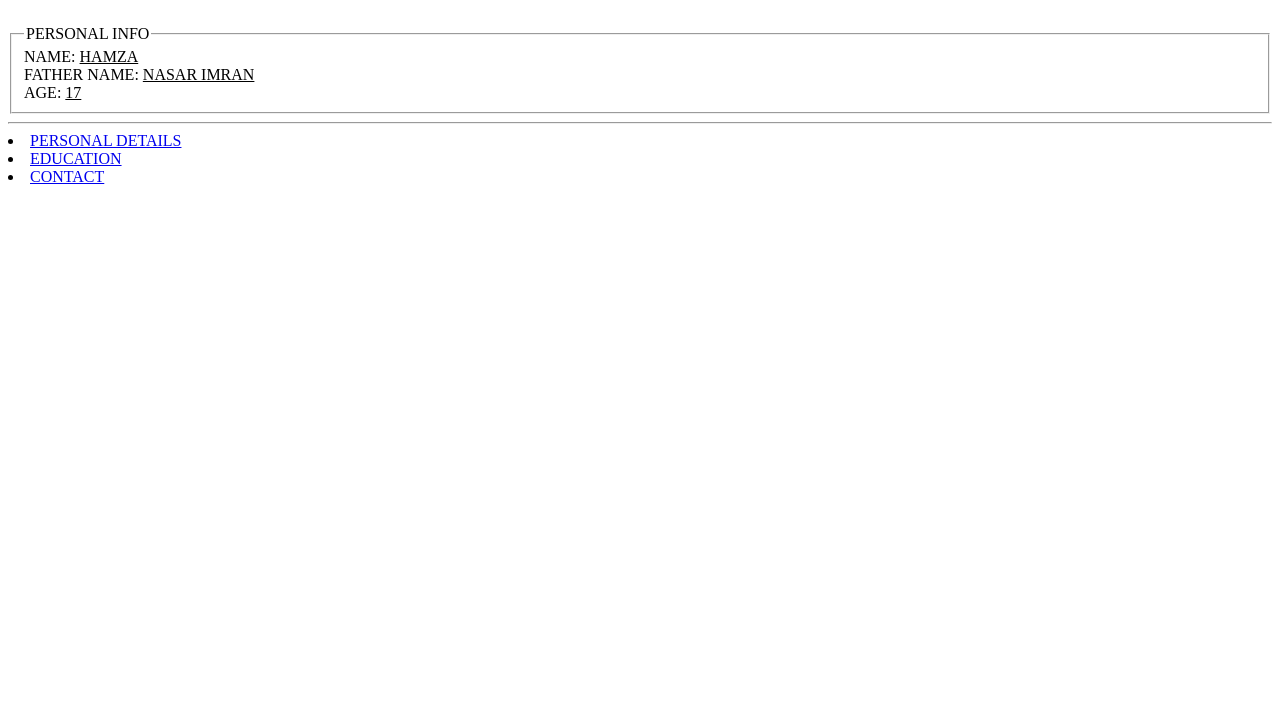
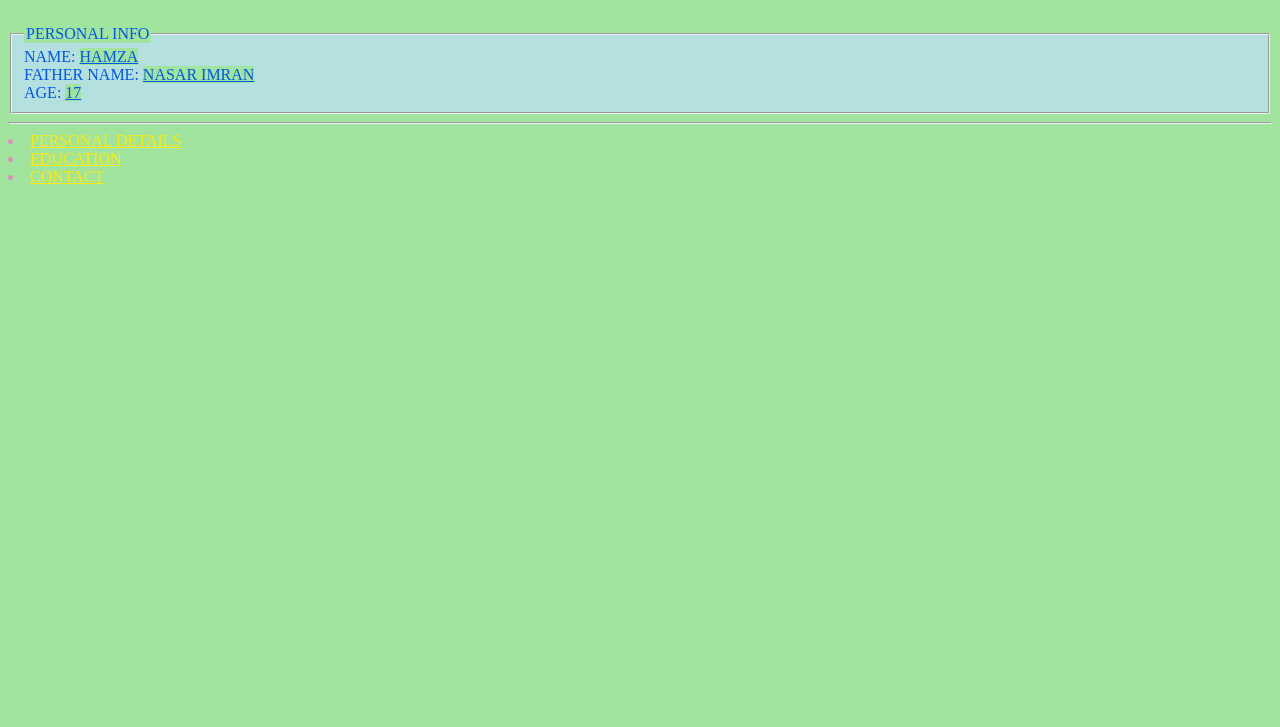
Before and after one commit to hamzanasar144/pak, a plain HTML site: page index.html in a window 1280 px wide. Shown: the part 73-800 px from the top of the page. Drawn offline with Linux system fonts and the light colour scheme.

Commit message:
Add style.css

```diff
--- a/index.html
+++ b/index.html
@@ -3,7 +3,8 @@
 <head>
     <meta charset="UTF-8">
     <meta name="viewport" content="width=device-width, initial-scale=1.0">
-    <title>Document</title>
+    <title>Personal</title>
+    <link rel="stylesheet" href="style.css">
 </head>
 <body>
     <h1>PERSONAL PROFILE</h1><br>
@@ -11,7 +12,7 @@
     FATHER NAME: <u>NASAR IMRAN</u><br>
     AGE: <u>17</u></fieldset>
 <hr>
-<li><a href="personal.html">PERSONAL DETAILS</a></li>
+<li><a href="index.html">PERSONAL DETAILS</a></li>
 <li> <a href="education.html">EDUCATION</a></li>
 <li><a href="CONTACT.html">CONTACT</a></li>
 </body>
```
